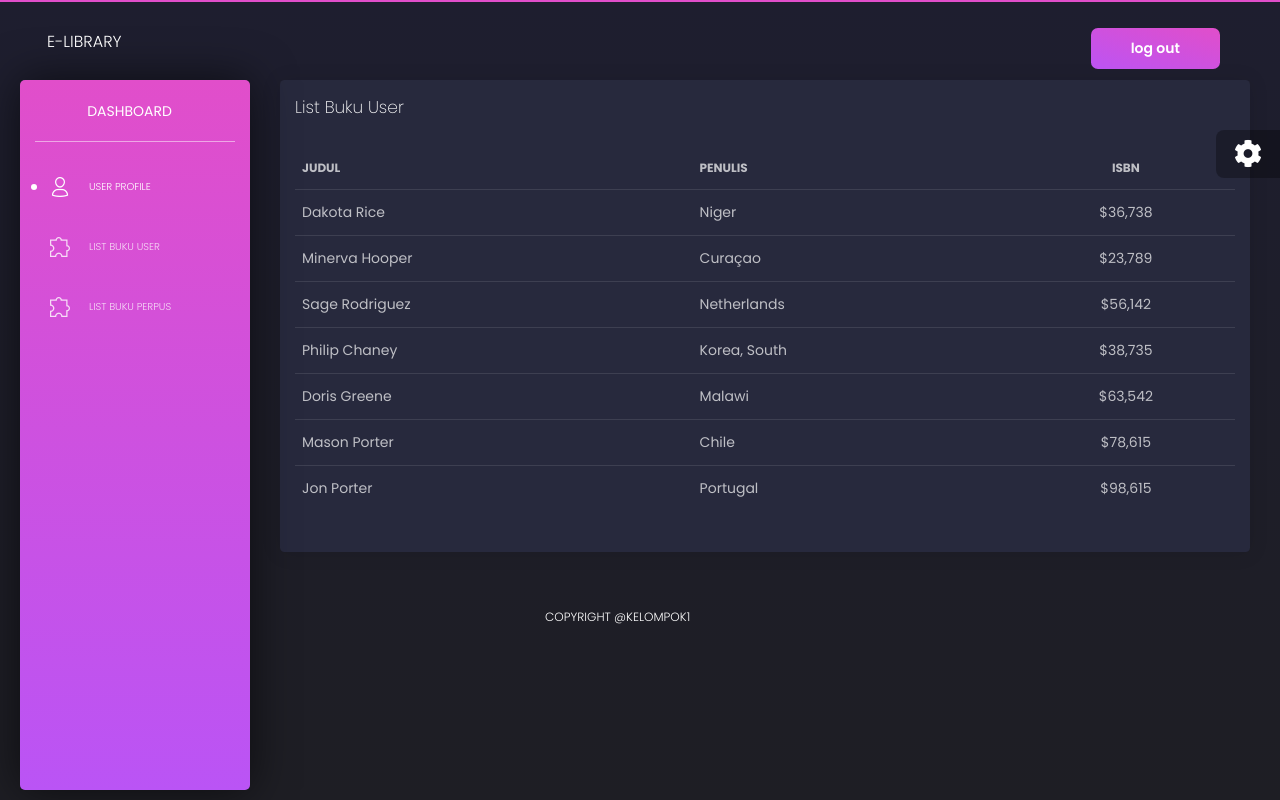
After one commit to alfianAH/library-card, a PHP site: page /examples/tables.php in a window 1280 px wide. The commit adds this page. Run offline with PHP 8.4, Linux system fonts and the light colour scheme; some libraries are stand-ins or nearby versions.

Commit message:
dashboard mahasiswa

```diff
--- /dev/null
+++ b/examples/tables.php
@@ -0,0 +1,420 @@
+<!--
+=========================================================
+* * Black Dashboard - v1.0.1
+=========================================================
+
+* Product Page: https://www.creative-tim.com/product/black-dashboard
+* Copyright 2019 Creative Tim (https://www.creative-tim.com)
+
+
+* Coded by Creative Tim
+
+=========================================================
+
+* The above copyright notice and this permission notice shall be included in all copies or substantial portions of the Software.
+-->
+<!DOCTYPE html>
+<html lang="en">
+
+<head>
+  <meta charset="utf-8" />
+  <meta name="viewport" content="width=device-width, initial-scale=1, shrink-to-fit=no">
+  <link rel="apple-touch-icon" sizes="76x76" href="../assets/img/apple-icon.png">
+  <link rel="icon" type="image/png" href="../assets/img/favicon.png">
+  <title>
+    Black Dashboard by Creative Tim
+  </title>
+  <!--     Fonts and icons     -->
+  <link href="https://fonts.googleapis.com/css?family=Poppins:200,300,400,600,700,800" rel="stylesheet" />
+  <link href="https://use.fontawesome.com/releases/v5.0.6/css/all.css" rel="stylesheet">
+  <!-- Nucleo Icons -->
+  <link href="../assets/css/nucleo-icons.css" rel="stylesheet" />
+  <!-- CSS Files -->
+  <link href="../assets/css/black-dashboard.css?v=1.0.0" rel="stylesheet" />
+  <!-- CSS Just for demo purpose, don't include it in your project -->
+  <link href="../assets/demo/demo.css" rel="stylesheet" />
+</head>
+
+<body class="">
+  <div class="wrapper">
+    <div class="sidebar">
+      <!--
+        Tip 1: You can change the color of the sidebar using: data-color="blue | green | orange | red"
+    -->
+    <div class="sidebar-wrapper">
+      <div class="logo">
+        <a href="javascript:void(0)" class="simple-text logo-mini">
+        </a>
+        <a href="javascript:void(0)" class="simple-text logo-normal">
+        DASHBOARD
+        </a>
+      </div>
+      <ul class="nav">
+        <li class="active ">
+          <a href="./user.php">
+            <i class="tim-icons icon-single-02"></i>
+            <p>User Profile</p>
+          </a>
+        </li>
+        <li>
+          <a href="./tables.php">
+            <i class="tim-icons icon-puzzle-10"></i>
+            <p>List Buku User</p>
+          </a>
+        </li>
+        <li>
+          <a href="./tables2.php">
+            <i class="tim-icons icon-puzzle-10"></i>
+            <p>List Buku Perpus</p>
+          </a>
+        </li>
+      </ul>
+    </div>
+  </div>
+  <div class="main-panel">
+        <!-- Navbar -->
+        <nav class="navbar navbar-expand-lg navbar-absolute navbar-transparent">
+          <div class="container-fluid">
+            <div class="navbar-wrapper">
+              <div class="navbar-toggle d-inline">
+                <button type="button" class="navbar-toggler">
+                  <span class="navbar-toggler-bar bar1"></span>
+                  <span class="navbar-toggler-bar bar2"></span>
+                  <span class="navbar-toggler-bar bar3"></span>
+                </button>
+              </div>
+              <a class="navbar-brand" href="javascript:void(0)">E-LIBRARY</a>
+            </div>
+            <button class="navbar-toggler" type="button" data-toggle="collapse" data-target="#navigation" aria-expanded="false" aria-label="Toggle navigation">
+              <span class="navbar-toggler-bar navbar-kebab"></span>
+              <span class="navbar-toggler-bar navbar-kebab"></span>
+              <span class="navbar-toggler-bar navbar-kebab"></span>
+            </button>
+            <div class="collapse navbar-collapse" id="navigation">
+              <ul class="navbar-nav ml-auto">
+                <li class="dropdown nav-item">
+                  <a href="#" class="dropdown-toggle nav-link" data-toggle="dropdown"></a>
+                    <div >
+                      <button type="submit" class="btn btn-fill btn-primary">log out</button>
+                    </div>
+                  </a>
+            </div>
+          </div>
+        </nav>
+        <div class="modal modal-search fade" id="searchModal" tabindex="-1" role="dialog" aria-labelledby="searchModal" aria-hidden="true">
+          <div class="modal-dialog" role="document">
+            <div class="modal-content">
+              <div class="modal-header">
+                <input type="text" class="form-control" id="inlineFormInputGroup" placeholder="SEARCH">
+                <button type="button" class="close" data-dismiss="modal" aria-label="Close">
+                  <i class="tim-icons icon-simple-remove"></i>
+                </button>
+              </div>
+            </div>
+          </div>
+        </div>
+        <!-- End Navbar -->
+      <div class="content">
+        <div class="row">
+          <div class="col-md-12">
+            <div class="card ">
+              <div class="card-header">
+                <h4 class="card-title">List Buku User</h4>
+              </div>
+              <div class="card-body">
+                <div class="table-responsive">
+                  <table class="table tablesorter " id="">
+                    <thead class=" text-primary">
+                      <tr>
+                        <th>
+                          Judul
+                        </th>
+                        <th>
+                          Penulis
+                        </th>
+                        <th class="text-center">
+                          ISBN
+                        </th>
+                      </tr>
+                    </thead>
+                    <tbody>
+                      <tr>
+                        <td>
+                          Dakota Rice
+                        </td>
+                        <td>
+                          Niger
+                        </td>
+                        <td class="text-center">
+                          $36,738
+                        </td>
+                      </tr>
+                      <tr>
+                        <td>
+                          Minerva Hooper
+                        </td>
+                        <td>
+                          Curaçao
+                        </td>
+
+                        <td class="text-center">
+                          $23,789
+                        </td>
+                      </tr>
+                      <tr>
+                        <td>
+                          Sage Rodriguez
+                        </td>
+                        <td>
+                          Netherlands
+                        </td>
+
+                        <td class="text-center">
+                          $56,142
+                        </td>
+                      </tr>
+                      <tr>
+                        <td>
+                          Philip Chaney
+                        </td>
+                        <td>
+                          Korea, South
+                        </td>
+
+                        <td class="text-center">
+                          $38,735
+                        </td>
+                      </tr>
+                      <tr>
+                        <td>
+                          Doris Greene
+                        </td>
+                        <td>
+                          Malawi
+                        </td>
+
+                        <td class="text-center">
+                          $63,542
+                        </td>
+                      </tr>
+                      <tr>
+                        <td>
+                          Mason Porter
+                        </td>
+                        <td>
+                          Chile
+                        </td>
+
+                        <td class="text-center">
+                          $78,615
+                        </td>
+                      </tr>
+                      <tr>
+                        <td>
+                          Jon Porter
+                        </td>
+                        <td>
+                          Portugal
+                        </td>
+
+                        <td class="text-center">
+                          $98,615
+                        </td>
+                      </tr>
+                    </tbody>
+                  </table>
+                </div>
+              </div>
+            </div>
+          </div>
+
+          <footer class="footer">
+            <div class="container-fluid">
+              <ul class="nav">
+                <li class="nav-item">
+                  <a href="javascript:void(0)" class="nav-link">
+                  copyright @kelompok1
+                  </a>
+                </li>
+              <ul>
+          </footer>
+
+    </div>
+  </div>
+  <div class="fixed-plugin">
+    <div class="dropdown show-dropdown">
+      <a href="#" data-toggle="dropdown">
+        <i class="fa fa-cog fa-2x"> </i>
+      </a>
+      <ul class="dropdown-menu">
+        <li class="header-title"> Sidebar Background</li>
+        <li class="adjustments-line">
+          <a href="javascript:void(0)" class="switch-trigger background-color">
+            <div class="badge-colors text-center">
+              <span class="badge filter badge-primary active" data-color="primary"></span>
+              <span class="badge filter badge-info" data-color="blue"></span>
+              <span class="badge filter badge-success" data-color="green"></span>
+            </div>
+            <div class="clearfix"></div>
+          </a>
+        </li>
+        <li class="adjustments-line text-center color-change">
+          <span class="color-label">LIGHT MODE</span>
+          <span class="badge light-badge mr-2"></span>
+          <span class="badge dark-badge ml-2"></span>
+          <span class="color-label">DARK MODE</span>
+        </li>
+        <li class="button-container">
+          <a href="https://www.creative-tim.com/product/black-dashboard" target="_blank" class="btn btn-primary btn-block btn-round">Download Now</a>
+          <a href="https://demos.creative-tim.com/black-dashboard/docs/1.0/getting-started/introduction.html" target="_blank" class="btn btn-default btn-block btn-round">
+            Documentation
+          </a>
+        </li>
+        <li class="header-title">Thank you for 95 shares!</li>
+        <li class="button-container text-center">
+          <button id="twitter" class="btn btn-round btn-info"><i class="fab fa-twitter"></i> &middot; 45</button>
+          <button id="facebook" class="btn btn-round btn-info"><i class="fab fa-facebook-f"></i> &middot; 50</button>
+          <br>
+          <br>
+          <a class="github-button" href="https://github.com/creativetimofficial/black-dashboard" data-icon="octicon-star" data-size="large" data-show-count="true" aria-label="Star ntkme/github-buttons on GitHub">Star</a>
+        </li>
+      </ul>
+    </div>
+  </div>
+  <!--   Core JS Files   -->
+  <script src="../assets/js/core/jquery.min.js"></script>
+  <script src="../assets/js/core/popper.min.js"></script>
+  <script src="../assets/js/core/bootstrap.min.js"></script>
+  <script src="../assets/js/plugins/perfect-scrollbar.jquery.min.js"></script>
+  <!--  Google Maps Plugin    -->
+  <!-- Place this tag in your head or just before your close body tag. -->
+  <script src="https://maps.googleapis.com/maps/api/js?key=YOUR_KEY_HERE"></script>
+  <!-- Chart JS -->
+  <script src="../assets/js/plugins/chartjs.min.js"></script>
+  <!--  Notifications Plugin    -->
+  <script src="../assets/js/plugins/bootstrap-notify.js"></script>
+  <!-- Control Center for Black Dashboard: parallax effects, scripts for the example pages etc -->
+  <script src="../assets/js/black-dashboard.min.js?v=1.0.0"></script><!-- Black Dashboard DEMO methods, don't include it in your project! -->
+  <script src="../assets/demo/demo.js"></script>
+  <script>
+    $(document).ready(function() {
+      $().ready(function() {
+        $sidebar = $('.sidebar');
+        $navbar = $('.navbar');
+        $main_panel = $('.main-panel');
+
+        $full_page = $('.full-page');
+
+        $sidebar_responsive = $('body > .navbar-collapse');
+        sidebar_mini_active = true;
+        white_color = false;
+
+        window_width = $(window).width();
+
+        fixed_plugin_open = $('.sidebar .sidebar-wrapper .nav li.active a p').html();
+
+
+
+        $('.fixed-plugin a').click(function(event) {
+          if ($(this).hasClass('switch-trigger')) {
+            if (event.stopPropagation) {
+              event.stopPropagation();
+            } else if (window.event) {
+              window.event.cancelBubble = true;
+            }
+          }
+        });
+
+        $('.fixed-plugin .background-color span').click(function() {
+          $(this).siblings().removeClass('active');
+          $(this).addClass('active');
+
+          var new_color = $(this).data('color');
+
+          if ($sidebar.length != 0) {
+            $sidebar.attr('data', new_color);
+          }
+
+          if ($main_panel.length != 0) {
+            $main_panel.attr('data', new_color);
+          }
+
+          if ($full_page.length != 0) {
+            $full_page.attr('filter-color', new_color);
+          }
+
+          if ($sidebar_responsive.length != 0) {
+            $sidebar_responsive.attr('data', new_color);
+          }
+        });
+
+        $('.switch-sidebar-mini input').on("switchChange.bootstrapSwitch", function() {
+          var $btn = $(this);
+
+          if (sidebar_mini_active == true) {
+            $('body').removeClass('sidebar-mini');
+            sidebar_mini_active = false;
+            blackDashboard.showSidebarMessage('Sidebar mini deactivated...');
+          } else {
+            $('body').addClass('sidebar-mini');
+            sidebar_mini_active = true;
+            blackDashboard.showSidebarMessage('Sidebar mini activated...');
+          }
+
+          // we simulate the window Resize so the charts will get updated in realtime.
+          var simulateWindowResize = setInterval(function() {
+            window.dispatchEvent(new Event('resize'));
+          }, 180);
+
+          // we stop the simulation of Window Resize after the animations are completed
+          setTimeout(function() {
+            clearInterval(simulateWindowResize);
+          }, 1000);
+        });
+
+        $('.switch-change-color input').on("switchChange.bootstrapSwitch", function() {
+          var $btn = $(this);
+
+          if (white_color == true) {
+
+            $('body').addClass('change-background');
+            setTimeout(function() {
+              $('body').removeClass('change-background');
+              $('body').removeClass('white-content');
+            }, 900);
+            white_color = false;
+          } else {
+
+            $('body').addClass('change-background');
+            setTimeout(function() {
+              $('body').removeClass('change-background');
+              $('body').addClass('white-content');
+            }, 900);
+
+            white_color = true;
+          }
+
+
+        });
+
+        $('.light-badge').click(function() {
+          $('body').addClass('white-content');
+        });
+
+        $('.dark-badge').click(function() {
+          $('body').removeClass('white-content');
+        });
+      });
+    });
+  </script>
+  <script src="https://cdn.trackjs.com/agent/v3/latest/t.js"></script>
+  <script>
+    window.TrackJS &&
+      TrackJS.install({
+        token: "ee6fab19c5a04ac1a32a645abde4613a",
+        application: "black-dashboard-free"
+      });
+  </script>
+</body>
+
+</html>
--- a/index.php
+++ b/index.php
@@ -66,7 +66,6 @@
     <main id="main">
 
 
-
         <!-- ======= Footer ======= -->
         <footer id="footer">
 
```
Also changed, not shown: examples/tables2.php (renamed from examples/tables.html, +10 -4 lines), examples/user.php (renamed from examples/user.html, +20 -54 lines).
